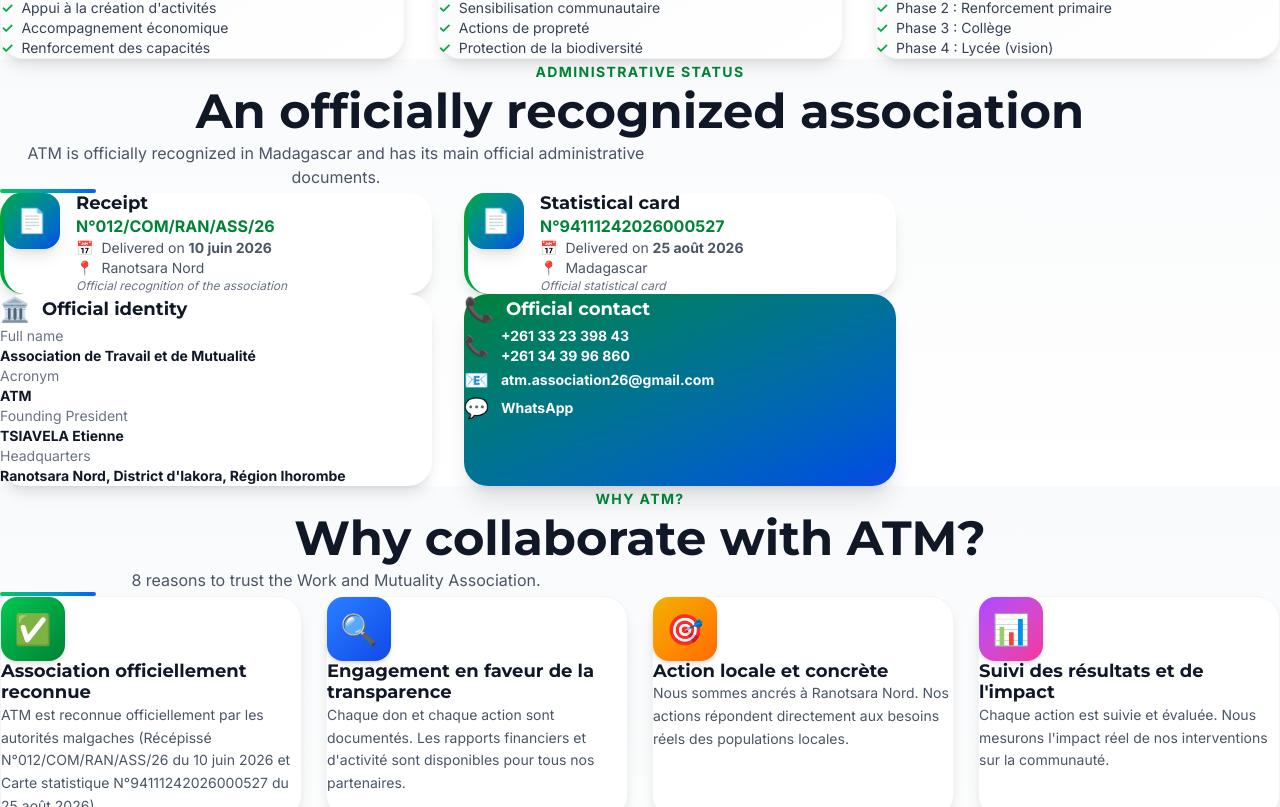
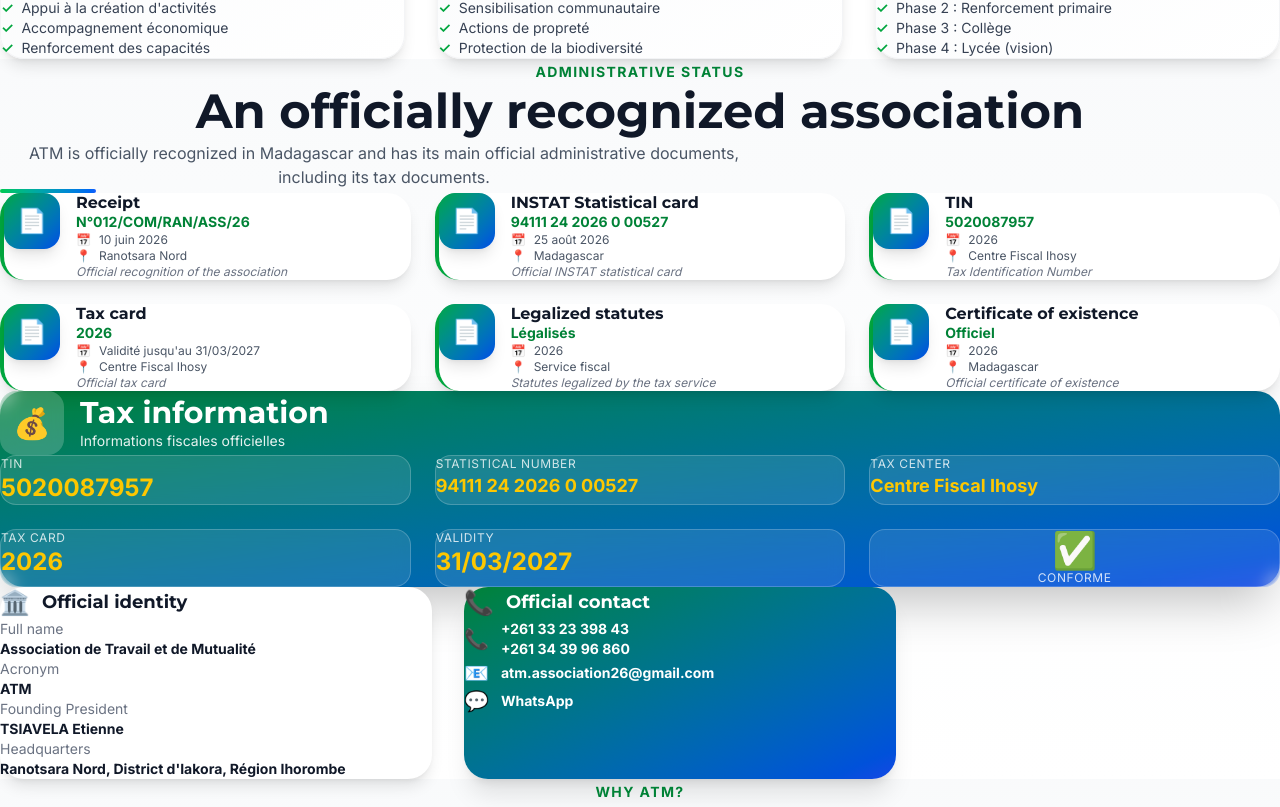
Before and after one commit to gentil267/atm-madagascar, a Next.js app: page /en in a window 1280 px wide. Shown: the part 3473-4280 px from the top of the page. Built offline with nearby package versions, Linux system fonts and the light colour scheme.

Commit message:
Ajout NIF 5020087957 + Carte fiscale + 6 documents officiels ATM

```diff
--- a/messages/en.json
+++ b/messages/en.json
@@ -67,16 +67,33 @@
       "desc": "Reforestation and community awareness."
     }
   },
-  "administrative": {
+    "administrative": {
     "label": "Administrative status",
     "title": "An officially recognized association",
-    "description": "ATM is officially recognized in Madagascar and has its main official administrative documents.",
+    "description": "ATM is officially recognized in Madagascar and has its main official administrative documents, including its tax documents.",
     "documents": {
       "receipt": "Receipt",
-      "statCard": "Statistical card",
+      "statCard": "INSTAT Statistical card",
+      "nif": "TIN",
+      "fiscalCard": "Tax card",
+      "statutes": "Legalized statutes",
+      "existenceCert": "Certificate of existence",
       "delivered": "Delivered on",
+      "validUntil": "Valid until",
       "receiptDesc": "Official recognition of the association",
-      "statCardDesc": "Official statistical card"
+      "statCardDesc": "Official INSTAT statistical card",
+      "nifDesc": "Tax Identification Number",
+      "fiscalCardDesc": "Official tax card",
+      "statutesDesc": "Statutes legalized by the tax service",
+      "existenceCertDesc": "Official certificate of existence"
+    },
+    "fiscal": {
+      "title": "Tax information",
+      "nif": "TIN",
+      "statNumber": "Statistical number",
+      "fiscalCenter": "Tax center",
+      "fiscalCard": "Tax card",
+      "validity": "Validity"
     },
     "identity": {
       "title": "Official identity",
--- a/messages/fr.json
+++ b/messages/fr.json
@@ -67,16 +67,33 @@
       "desc": "Reboisement et sensibilisation communautaire."
     }
   },
-  "administrative": {
+    "administrative": {
     "label": "Situation administrative",
     "title": "Une association officiellement reconnue",
-    "description": "L'ATM est officiellement reconnue à Madagascar et dispose de ses principaux documents administratifs officiels.",
+    "description": "L'ATM est officiellement reconnue à Madagascar et dispose de ses principaux documents administratifs officiels, y compris ses documents fiscaux.",
     "documents": {
       "receipt": "Récépissé",
-      "statCard": "Carte statistique",
+      "statCard": "Carte statistique INSTAT",
+      "nif": "NIF",
+      "fiscalCard": "Carte fiscale",
+      "statutes": "Statuts légalisés",
+      "existenceCert": "Certificat d'existence",
       "delivered": "Délivré le",
+      "validUntil": "Valide jusqu'au",
       "receiptDesc": "Reconnaissance officielle de l'association",
-      "statCardDesc": "Carte statistique officielle"
+      "statCardDesc": "Carte statistique officielle INSTAT",
+      "nifDesc": "Numéro d'Identification Fiscale",
+      "fiscalCardDesc": "Carte fiscale officielle",
+      "statutesDesc": "Statuts légalisés par le service fiscal",
+      "existenceCertDesc": "Certificat d'existence officiel"
+    },
+    "fiscal": {
+      "title": "Informations fiscales",
+      "nif": "NIF",
+      "statNumber": "Numéro statistique",
+      "fiscalCenter": "Centre fiscal",
+      "fiscalCard": "Carte fiscale",
+      "validity": "Validité"
     },
     "identity": {
       "title": "Identité officielle",
@@ -89,6 +106,7 @@
       "title": "Contact officiel",
       "whatsapp": "WhatsApp"
     }
+
   },
   "team": {
     "label": "Notre Équipe",
--- a/messages/mg.json
+++ b/messages/mg.json
@@ -67,16 +67,33 @@
       "desc": "Fambolena hazo sy fanentanana ho an'ny fiaraha-monina."
     }
   },
-  "administrative": {
+   "administrative": {
     "label": "Toe-pitantanana",
     "title": "Fikambanana ekena ofisialy",
-    "description": "Ekena ofisialy ao Madagasikara ny ATM ary manana ny antontan-taratasy ara-pitantanana fototra ilaina.",
+    "description": "Ekena ofisialy ao Madagasikara ny ATM ary manana ny antontan-taratasy ara-pitantanana fototra ilaina, ao anatin'izany ny antontan-taratasy ara-bola.",
     "documents": {
       "receipt": "Récépissé",
-      "statCard": "Kara-takantana",
+      "statCard": "Kara-takantana INSTAT",
+      "nif": "NIF",
+      "fiscalCard": "Kara-bola",
+      "statutes": "Fitsipika voamarina",
+      "existenceCert": "Taratasy fanamarinana fisiana",
       "delivered": "Nomena ny",
+      "validUntil": "Mavitrika hatramin'ny",
       "receiptDesc": "Fankatoavana ofisialy ny fikambanana",
-      "statCardDesc": "Kara-takantana ofisialy"
+      "statCardDesc": "Kara-takantana ofisialy INSTAT",
+      "nifDesc": "Laharana fanondroana ara-bola",
+      "fiscalCardDesc": "Kara-bola ofisialy",
+      "statutesDesc": "Fitsipika voamarina tamin'ny sampan-draharaha ara-bola",
+      "existenceCertDesc": "Taratasy fanamarinana fisiana ofisialy"
+    },
+    "fiscal": {
+      "title": "Fampahalalana ara-bola",
+      "nif": "NIF",
+      "statNumber": "Laharana statistika",
+      "fiscalCenter": "Foibe ara-bola",
+      "fiscalCard": "Kara-bola",
+      "validity": "Mavitrika"
     },
     "identity": {
       "title": "Maha-izy azy ofisialy",
--- a/src/app/[locale]/about/page.tsx
+++ b/src/app/[locale]/about/page.tsx
@@ -2,6 +2,7 @@ import { setRequestLocale } from "next-intl/server";
 import About from "@/components/sections/About";
 import History from "@/components/sections/History";
 import Services from "@/components/sections/Services";
+import Administrative from "@/components/sections/Administrative";
 import Team from "@/components/sections/Team";
 
 export default async function AboutPage({
@@ -17,6 +18,7 @@ export default async function AboutPage({
       <About />
       <History />
       <Services />
+      <Administrative />
       <Team />
     </main>
   );
--- a/src/components/sections/Administrative.tsx
+++ b/src/components/sections/Administrative.tsx
@@ -6,10 +6,31 @@ import { organization } from "@/data/organization";
 export default function Administrative() {
   const t = useTranslations("administrative");
 
+  const getDocKey = (type: string): string => {
+    if (type === "Récépissé") return "receipt";
+    if (type === "Carte statistique INSTAT") return "statCard";
+    if (type === "NIF") return "nif";
+    if (type === "Carte fiscale") return "fiscalCard";
+    if (type === "Statuts") return "statutes";
+    if (type === "Certificat d'existence") return "existenceCert";
+    return "receipt";
+  };
+
+  const getDocDescKey = (type: string): string => {
+    if (type === "Récépissé") return "receiptDesc";
+    if (type === "Carte statistique INSTAT") return "statCardDesc";
+    if (type === "NIF") return "nifDesc";
+    if (type === "Carte fiscale") return "fiscalCardDesc";
+    if (type === "Statuts") return "statutesDesc";
+    if (type === "Certificat d'existence") return "existenceCertDesc";
+    return "receiptDesc";
+  };
+
   return (
     <section className="py-20 bg-gradient-to-b from-gray-50 to-white">
       <div className="max-w-7xl mx-auto px-6">
 
+        {/* 🎯 TITRE */}
         <div className="text-center mb-16">
           <span className="text-green-700 font-bold text-sm tracking-widest uppercase">
             {t("label")}
@@ -17,33 +38,34 @@ export default function Administrative() {
           <h2 className="text-4xl md:text-5xl font-black text-gray-900 mt-3">
             {t("title")}
           </h2>
-          <p className="text-gray-600 mt-4 max-w-2xl mx-auto">
+          <p className="text-gray-600 mt-4 max-w-3xl mx-auto">
             {t("description")}
           </p>
           <div className="w-24 h-1 bg-gradient-to-r from-green-500 to-blue-600 mx-auto mt-6 rounded-full"></div>
         </div>
 
-        <div className="grid md:grid-cols-2 gap-8 max-w-4xl mx-auto">
+        {/* 📋 DOCUMENTS OFFICIELS (6) */}
+        <div className="grid md:grid-cols-2 lg:grid-cols-3 gap-6 mb-16">
           {organization.documents.map((doc, index) => (
             <div
               key={index}
-              className="bg-white rounded-3xl p-8 shadow-lg hover:shadow-2xl transition-all border-l-4 border-green-600"
+              className="bg-white rounded-3xl p-6 shadow-lg hover:shadow-2xl transition-all border-l-4 border-green-600"
             >
               <div className="flex items-start gap-4">
                 <div className="w-14 h-14 bg-gradient-to-br from-green-600 to-blue-700 rounded-2xl flex items-center justify-center text-2xl text-white shadow-lg flex-shrink-0">
                   📄
                 </div>
                 <div className="flex-1">
-                  <h3 className="text-lg font-black text-gray-900 mb-2">
-                    {doc.type === "Récépissé" ? t("documents.receipt") : t("documents.statCard")}
+                  <h3 className="text-base font-black text-gray-900 mb-2">
+                    {t(`documents.${getDocKey(doc.type)}`)}
                   </h3>
-                  <p className="text-base font-bold text-green-700 mb-3">
+                  <p className="text-sm font-bold text-green-700 mb-3 break-words">
                     {doc.numero}
                   </p>
-                  <div className="space-y-1 text-sm text-gray-600">
+                  <div className="space-y-1 text-xs text-gray-600">
                     <p className="flex items-center gap-2">
                       <span>📅</span>
-                      <span>{t("documents.delivered")} <strong>{doc.date}</strong></span>
+                      <span>{doc.date}</span>
                     </p>
                     <p className="flex items-center gap-2">
                       <span>📍</span>
@@ -51,7 +73,7 @@ export default function Administrative() {
                     </p>
                   </div>
                   <p className="mt-3 text-xs text-gray-500 italic">
-                    {doc.type === "Récépissé" ? t("documents.receiptDesc") : t("documents.statCardDesc")}
+                    {t(`documents.${getDocDescKey(doc.type)}`)}
                   </p>
                 </div>
               </div>
@@ -59,7 +81,83 @@ export default function Administrative() {
           ))}
         </div>
 
-        <div className="mt-16 grid md:grid-cols-2 gap-8 max-w-4xl mx-auto">
+        {/* 💰 INFORMATIONS FISCALES */}
+        <div className="mb-16">
+          <div className="bg-gradient-to-br from-green-700 to-blue-700 rounded-3xl p-8 md:p-10 text-white shadow-2xl">
+            <div className="flex items-center gap-4 mb-8">
+              <div className="w-16 h-16 bg-white/20 backdrop-blur-sm rounded-2xl flex items-center justify-center text-3xl">
+                💰
+              </div>
+              <div>
+                <h3 className="text-2xl md:text-3xl font-black">
+                  {t("fiscal.title")}
+                </h3>
+                <p className="text-sm opacity-90 mt-1">
+                  Informations fiscales officielles
+                </p>
+              </div>
+            </div>
+
+            <div className="grid grid-cols-1 sm:grid-cols-2 lg:grid-cols-3 gap-6">
+              <div className="bg-white/10 backdrop-blur-sm rounded-2xl p-5 border border-white/20">
+                <p className="text-xs uppercase tracking-wider opacity-80 mb-2">
+                  {t("fiscal.nif")}
+                </p>
+                <p className="text-2xl font-black text-yellow-400 break-words">
+                  {organization.fiscal.nif}
+                </p>
+              </div>
+
+              <div className="bg-white/10 backdrop-blur-sm rounded-2xl p-5 border border-white/20">
+                <p className="text-xs uppercase tracking-wider opacity-80 mb-2">
+                  {t("fiscal.statNumber")}
+                </p>
+                <p className="text-lg font-black text-yellow-400 break-words">
+                  {organization.fiscal.numeroStatistique}
+                </p>
+              </div>
+
+              <div className="bg-white/10 backdrop-blur-sm rounded-2xl p-5 border border-white/20">
+                <p className="text-xs uppercase tracking-wider opacity-80 mb-2">
+                  {t("fiscal.fiscalCenter")}
+                </p>
+                <p className="text-lg font-black text-yellow-400">
+                  {organization.fiscal.centreFiscal}
+                </p>
+              </div>
+
+              <div className="bg-white/10 backdrop-blur-sm rounded-2xl p-5 border border-white/20">
+                <p className="text-xs uppercase tracking-wider opacity-80 mb-2">
+                  {t("fiscal.fiscalCard")}
+                </p>
+                <p className="text-2xl font-black text-yellow-400">
+                  {organization.fiscal.carteFiscale}
+                </p>
+              </div>
+
+              <div className="bg-white/10 backdrop-blur-sm rounded-2xl p-5 border border-white/20">
+                <p className="text-xs uppercase tracking-wider opacity-80 mb-2">
+                  {t("fiscal.validity")}
+                </p>
+                <p className="text-2xl font-black text-yellow-400">
+                  {organization.fiscal.validite}
+                </p>
+              </div>
+
+              <div className="bg-white/10 backdrop-blur-sm rounded-2xl p-5 border border-white/20 flex items-center justify-center">
+                <div className="text-center">
+                  <p className="text-4xl mb-1">✅</p>
+                  <p className="text-xs uppercase tracking-wider opacity-80">
+                    Conforme
+                  </p>
+                </div>
+              </div>
+            </div>
+          </div>
+        </div>
+
+        {/* 🏛️ IDENTITÉ + CONTACT */}
+        <div className="grid md:grid-cols-2 gap-8 max-w-4xl mx-auto">
 
           <div className="bg-white rounded-3xl p-8 shadow-lg">
             <h3 className="text-lg font-black text-gray-900 mb-6 flex items-center gap-3">
--- a/src/data/organization.ts
+++ b/src/data/organization.ts
@@ -23,13 +23,49 @@ export const organization = {
       description: "Reconnaissance officielle de l'association",
     },
     {
-      type: "Carte statistique",
-      numero: "N°94111242026000527",
+      type: "Carte statistique INSTAT",
+      numero: "94111 24 2026 0 00527",
       date: "25 août 2026",
       lieu: "Madagascar",
-      description: "Carte statistique officielle",
+      description: "Carte statistique officielle INSTAT",
+    },
+    {
+      type: "NIF",
+      numero: "5020087957",
+      date: "2026",
+      lieu: "Centre Fiscal Ihosy",
+      description: "Numéro d'Identification Fiscale",
+    },
+    {
+      type: "Carte fiscale",
+      numero: "2026",
+      date: "Validité jusqu'au 31/03/2027",
+      lieu: "Centre Fiscal Ihosy",
+      description: "Carte fiscale officielle 2026",
+    },
+    {
+      type: "Statuts",
+      numero: "Légalisés",
+      date: "2026",
+      lieu: "Service fiscal",
+      description: "Statuts de l'association légalisés par le service fiscal",
+    },
+    {
+      type: "Certificat d'existence",
+      numero: "Officiel",
+      date: "2026",
+      lieu: "Madagascar",
+      description: "Certificat d'existence officiel de l'association",
     },
   ],
+
+  fiscal: {
+    nif: "5020087957",
+    numeroStatistique: "94111 24 2026 0 00527",
+    centreFiscal: "Centre Fiscal Ihosy",
+    carteFiscale: "2026",
+    validite: "31/03/2027",
+  },
 
   contact: {
     telephone1: "+261 33 23 398 43",
```
